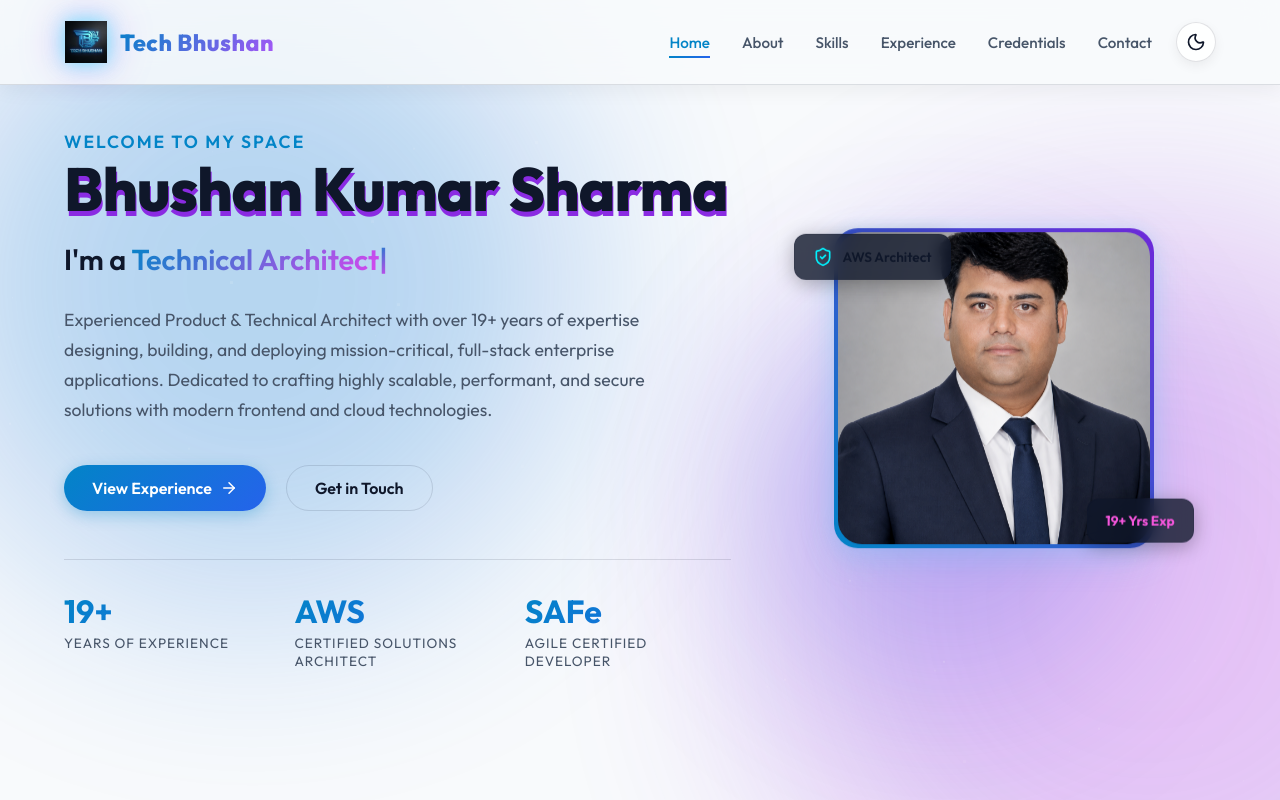
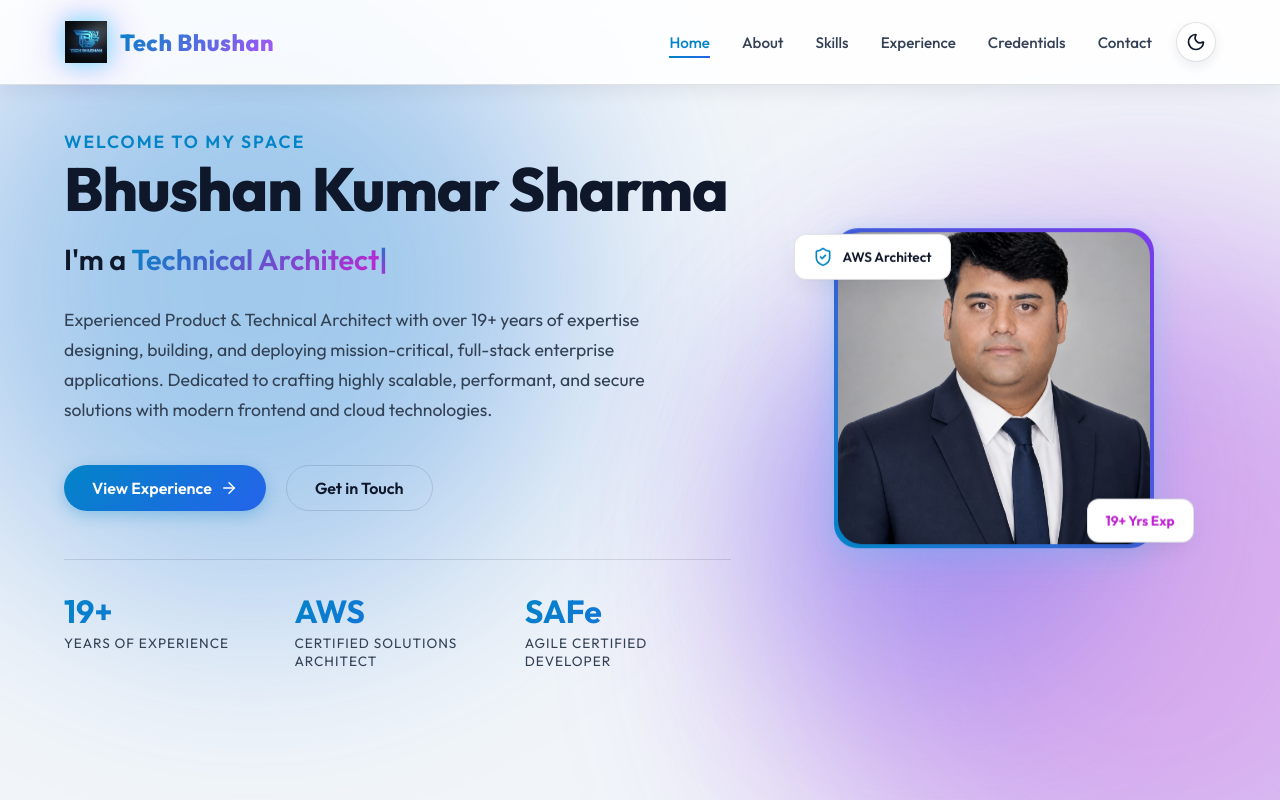
Before and after one commit to TechUIBhushan/my-portfolio, a React (Vite) app: page / in a window 1280 px wide. Shown: the top 800 px of the page. Built offline with nearby package versions, Linux system fonts and the light colour scheme.

Commit message:
refactor: update light theme color variables and modernize UI component styling consistency

```diff
--- a/src/components/Certifications.tsx
+++ b/src/components/Certifications.tsx
@@ -56,11 +56,11 @@ export default function Certifications() {
 
             <div className="cert-info">
               <h3>{card.title}</h3>
-              <p style={{ fontWeight: 600, color: '#e2e8f0' }}>{card.issuer}</p>
-              <p style={{ fontSize: '0.85rem', color: '#94a3b8' }}>
+              <p className="cert-issuer">{card.issuer}</p>
+              <p className="cert-id">
                 {card.verificationId}
               </p>
-              <p style={{ fontSize: '0.85rem', color: '#64748b', fontStyle: 'italic', marginBottom: '8px' }}>
+              <p className="cert-meta">
                 {card.expiration}
               </p>
 
--- a/src/components/Hero.tsx
+++ b/src/components/Hero.tsx
@@ -134,14 +134,13 @@ export default function Hero() {
           <div className="tech-badge badge-1">
             <ShieldCheck
               size={20}
-              className="text-cyan-400"
-              style={{ color: "#00f2fe" }}
+              style={{ color: "var(--accent-primary)" }}
             />
             <span>AWS Architect</span>
           </div>
 
           <div className="tech-badge badge-2">
-            <span style={{ color: "#f355da", fontWeight: "bold" }}>
+            <span style={{ color: "var(--accent-pink)", fontWeight: "bold" }}>
               19+ Yrs Exp
             </span>
           </div>
--- a/src/styles/_variables.scss
+++ b/src/styles/_variables.scss
@@ -23,26 +23,26 @@
 }
 
 [data-theme="light"] {
-  --bg-main: #f8fafc;
-  --bg-card: rgba(255, 255, 255, 0.85);
-  --bg-card-hover: rgba(255, 255, 255, 0.98);
-  --nav-bg: rgba(248, 250, 252, 0.82);
+  --bg-main: #f1f5f9;
+  --bg-card: #ffffff;
+  --bg-card-hover: #ffffff;
+  --nav-bg: rgba(255, 255, 255, 0.88);
 
-  --accent-primary: #0284c7;     // Deep Cyan/Sky
-  --accent-secondary: #2563eb;   // Royal Blue
-  --accent-pink: #d946ef;        // Magenta
-  --accent-purple: #6d28d9;      // Deep Purple
+  --accent-primary: #0284c7;     // Deep Sky Blue
+  --accent-secondary: #2563eb;   // Vibrant Blue
+  --accent-pink: #c026d3;        // Fuchsia
+  --accent-purple: #7c3aed;      // Violet
 
-  --text-primary: #0f172a;       // slate-900
-  --text-secondary: #475569;     // slate-600
-  --text-muted: #64748b;         // slate-500
+  --text-primary: #0f172a;       // Slate-900 (High contrast)
+  --text-secondary: #334155;     // Slate-700 (High readability)
+  --text-muted: #64748b;         // Slate-500
 
   --border-color: rgba(15, 23, 42, 0.12);
-  --border-color-hover: rgba(2, 132, 199, 0.4);
-  --shadow-color: rgba(0, 0, 0, 0.06);
-  --card-shadow: 0 10px 30px rgba(15, 23, 42, 0.08);
-  --blob-opacity: 0.28;
-  --stars-opacity: 0.15;
+  --border-color-hover: rgba(2, 132, 199, 0.45);
+  --shadow-color: rgba(15, 23, 42, 0.08);
+  --card-shadow: 0 10px 25px -5px rgba(15, 23, 42, 0.08), 0 4px 6px -4px rgba(15, 23, 42, 0.04);
+  --blob-opacity: 0.35;
+  --stars-opacity: 0.05;
 }
 
 // SASS Variable Aliases pointing to CSS Custom Properties
--- a/src/styles/app.scss
+++ b/src/styles/app.scss
@@ -269,7 +269,7 @@
       font-weight: 800;
       margin-bottom: 16px;
       letter-spacing: -1px;
-      text-shadow: 1px 5px blueviolet;
+      color: var(--text-primary);
 
       @include respond-to("sm") {
         font-size: 2.8rem;
@@ -373,21 +373,23 @@
         height: 100%;
         object-fit: cover;
         border-radius: inherit;
-        background: #0f172a;
+        background: var(--bg-main);
       }
     }
 
     .tech-badge {
       position: absolute;
-      background: rgba(15, 23, 42, 0.8);
-      backdrop-filter: blur(8px);
-      border: 1px solid $border-color;
+      background: var(--bg-card);
+      backdrop-filter: blur(12px);
+      -webkit-backdrop-filter: blur(12px);
+      border: 1px solid var(--border-color);
       padding: 12px 18px;
       border-radius: 12px;
       display: flex;
       align-items: center;
       gap: 10px;
-      box-shadow: 0 4px 20px rgba(0, 0, 0, 0.3);
+      box-shadow: var(--card-shadow);
+      transition: background 0.3s ease, border-color 0.3s ease, box-shadow 0.3s ease;
 
       &.badge-1 {
         top: 20px;
@@ -508,7 +510,7 @@
     margin-bottom: 40px;
 
     button {
-      background: rgba(16, 22, 37, 0.4);
+      background: var(--bg-card);
       color: $text-secondary;
       border: 1px solid $border-color;
       padding: 10px 20px;
@@ -521,10 +523,10 @@
       &.active {
         background: linear-gradient(
           135deg,
-          $accent-primary 0%,
-          $accent-secondary 100%
+          #{$accent-primary} 0%,
+          #{$accent-secondary} 100%
         );
-        color: #070b13;
+        color: #ffffff;
         border-color: transparent;
         box-shadow: 0 4px 15px rgba(0, 242, 254, 0.2);
       }
@@ -762,9 +764,21 @@
         color: $text-primary;
         margin-bottom: 6px;
       }
-      p {
-        font-size: 0.9rem;
+      .cert-issuer {
+        font-size: 0.95rem;
+        font-weight: 600;
+        color: $text-primary;
+        margin-bottom: 4px;
+      }
+      .cert-id {
+        font-size: 0.85rem;
         color: $text-secondary;
+        margin-bottom: 4px;
+      }
+      .cert-meta {
+        font-size: 0.85rem;
+        color: $text-muted;
+        font-style: italic;
         margin-bottom: 8px;
       }
       .cred-link {
@@ -846,7 +860,7 @@
         width: 48px;
         height: 48px;
         border-radius: 12px;
-        background: rgba(255, 255, 255, 0.03);
+        background: var(--bg-card);
         border: 1px solid $border-color;
         @include flex-center;
         color: $text-secondary;
@@ -854,11 +868,11 @@
         transition: $transition-smooth;
 
         &:hover {
-          color: #070b13;
+          color: #ffffff;
           background: linear-gradient(
             135deg,
-            $accent-primary 0%,
-            $accent-secondary 100%
+            #{$accent-primary} 0%,
+            #{$accent-secondary} 100%
           );
           border-color: transparent;
           transform: translateY(-4px);
@@ -892,7 +906,7 @@
       input,
       textarea {
         width: 100%;
-        background: rgba(7, 11, 19, 0.5);
+        background: var(--bg-card);
         border: 1px solid $border-color;
         border-radius: 8px;
         padding: 12px 16px;
@@ -900,6 +914,10 @@
         font-family: $font-sans;
         font-size: 0.95rem;
         transition: $transition-smooth;
+
+        &::placeholder {
+          color: $text-muted;
+        }
 
         &:focus {
           outline: none;
```
